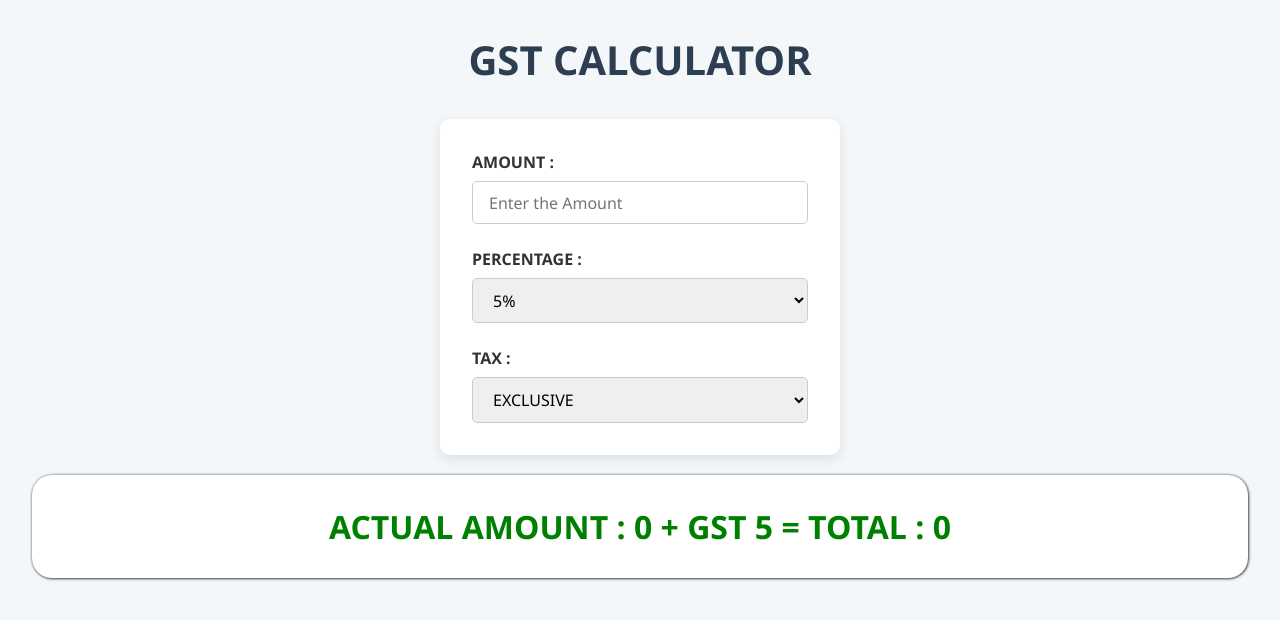
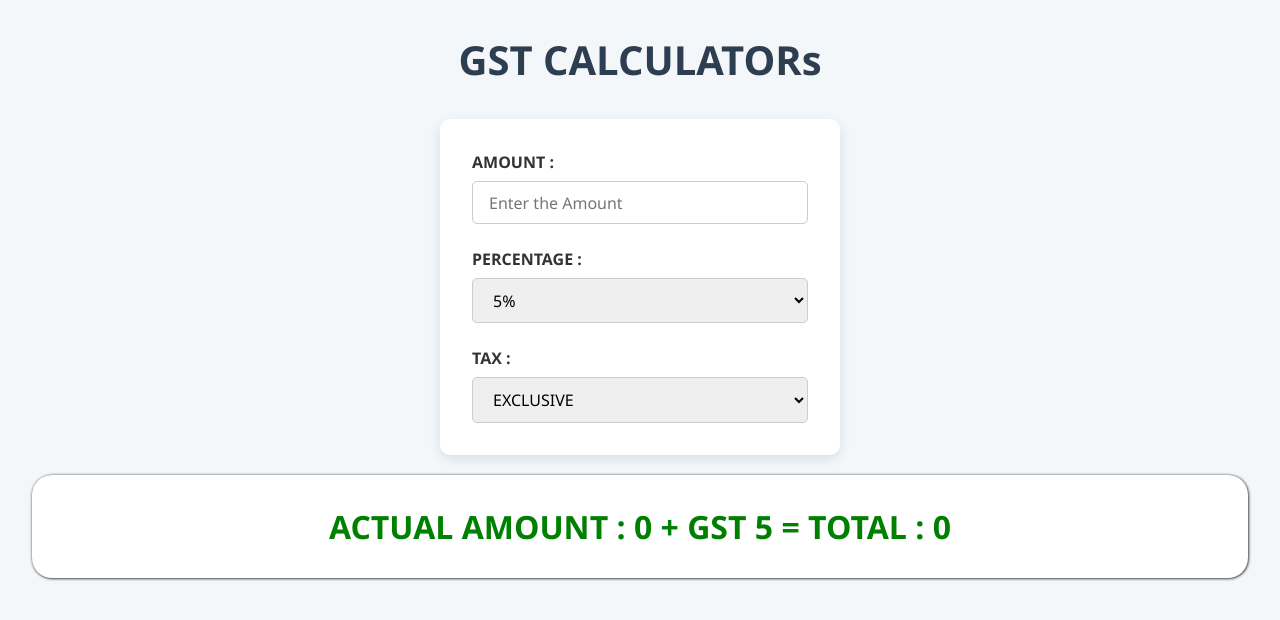
Before and after one commit to SharavananB/gstcalculator, a plain HTML site: page gstcalculator/index.html in a window 1280 px wide. Drawn offline with Linux system fonts and the light colour scheme.

Commit message:
Update index.html

```diff
--- a/gstcalculator/index.html
+++ b/gstcalculator/index.html
@@ -8,7 +8,7 @@
 </head>
 <body>
     <div class="heading">
-        <h1>GST CALCULATOR</h1>
+        <h1>GST CALCULATORs</h1>
     </div>
     <main class="main-content">
         <div>
```
